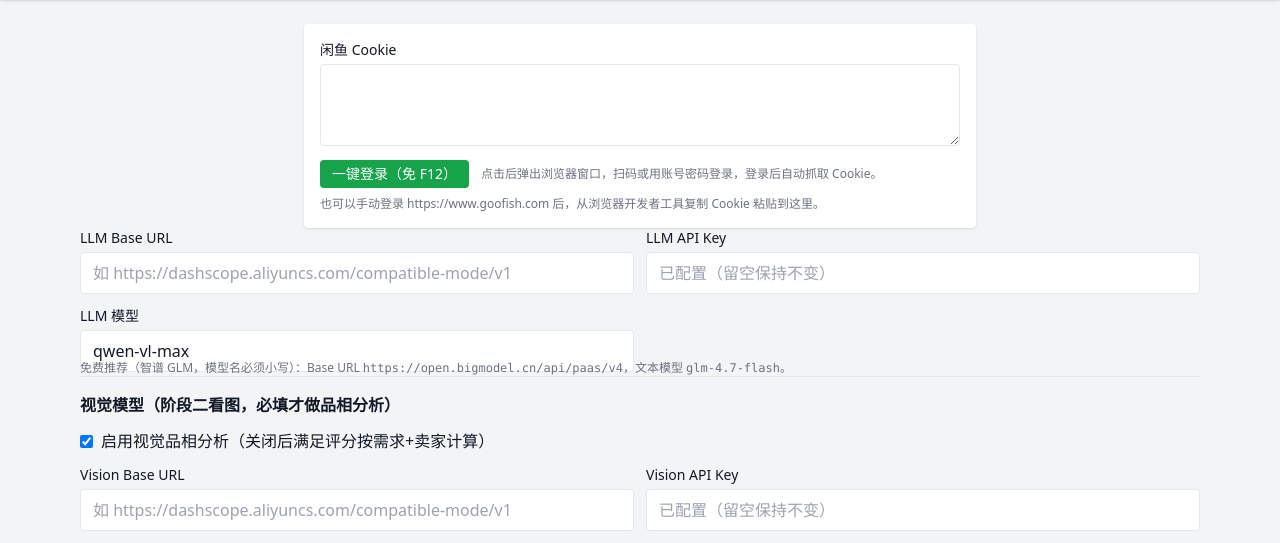
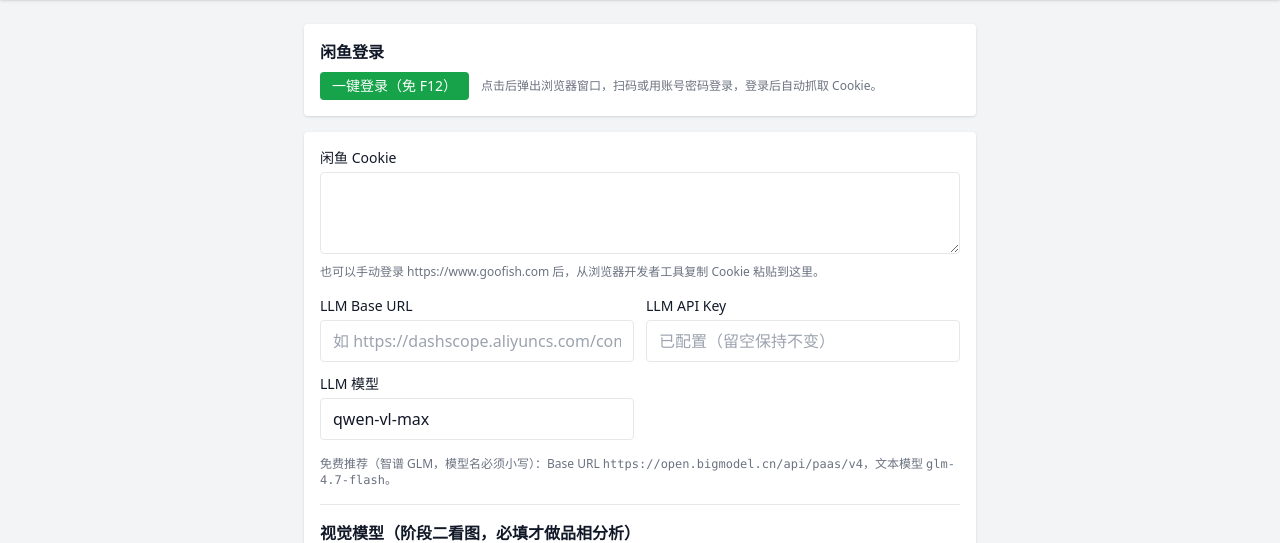
Before and after one commit to Comui520/second-eye, a FastAPI app: page /settings in a window 1280 px wide. Shown: the part 52-595 px from the top of the page. Run offline with FastAPI, Linux system fonts and the light colour scheme; some libraries are stand-ins or nearby versions.

Commit message:
fix: 修复三处嵌套表单 bug（设置页登录/保存、命中列表与消息通知批量删除改为JS提交）

```diff
--- a/goodprice/web/templates/settings.html
+++ b/goodprice/web/templates/settings.html
@@ -1,16 +1,19 @@
 {% extends "base.html" %}
 {% block title %}设置 - 闲鱼盯价助手{% endblock %}
 {% block content %}
+<div class="bg-white rounded shadow p-4 max-w-2xl mx-auto mb-4">
+  <h3 class="text-md font-semibold mb-2">闲鱼登录</h3>
+  <div class="flex items-center gap-3">
+    <form method="post" action="/settings/login"><button class="bg-green-600 text-white rounded px-3 py-1 text-sm">一键登录（免 F12）</button></form>
+    <span class="text-xs text-gray-500">点击后弹出浏览器窗口，扫码或用账号密码登录，登录后自动抓取 Cookie。</span>
+  </div>
+  {% include "login_status.html" %}
+</div>
 <form method="post" action="/settings" class="bg-white rounded shadow p-4 max-w-2xl mx-auto space-y-4">
   <div>
     <label class="block text-sm font-medium mb-1">闲鱼 Cookie</label>
     <textarea name="xianyu_cookie" rows="4" class="w-full border rounded px-3 py-2 font-mono text-xs">{{ settings.xianyu_cookie }}</textarea>
-    <div class="flex items-center gap-3 mt-2">
-      <form method="post" action="/settings/login"><button class="bg-green-600 text-white rounded px-3 py-1 text-sm">一键登录（免 F12）</button></form>
-      <span class="text-xs text-gray-500">点击后弹出浏览器窗口，扫码或用账号密码登录，登录后自动抓取 Cookie。</span>
-    </div>
-    {% include "login_status.html" %}
-    <p class="text-xs text-gray-500 mt-2">也可以手动登录 https://www.goofish.com 后，从浏览器开发者工具复制 Cookie 粘贴到这里。</p>
+    <p class="text-xs text-gray-500 mt-1">也可以手动登录 https://www.goofish.com 后，从浏览器开发者工具复制 Cookie 粘贴到这里。</p>
   </div>
   <div class="grid grid-cols-2 gap-3">
     <div><label class="block text-sm font-medium mb-1">LLM Base URL</label>
```
Also changed, not shown: goodprice/web/templates/listings.html (+15 -6 lines), goodprice/web/templates/notifications.html (+17 -8 lines), tests/test_api.py (+12 -0 lines), 1 other file.
